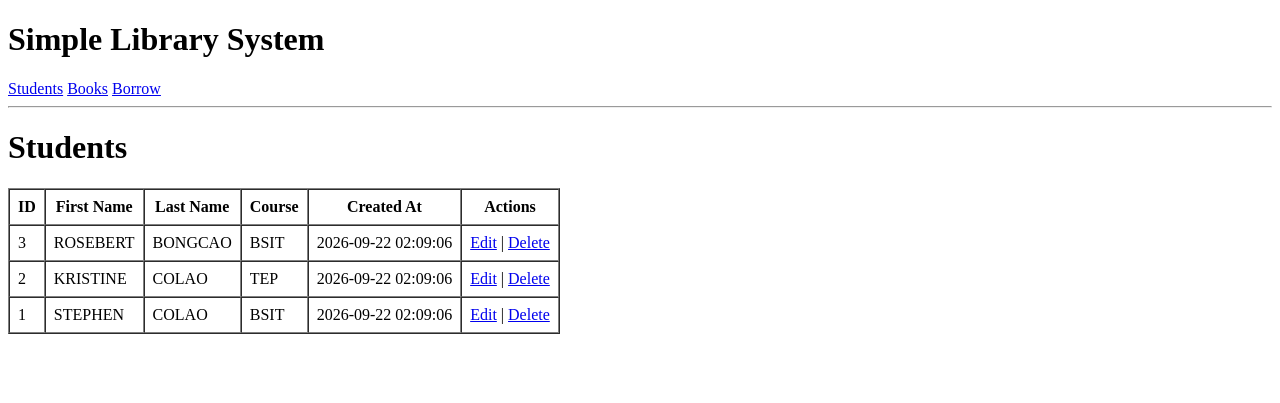
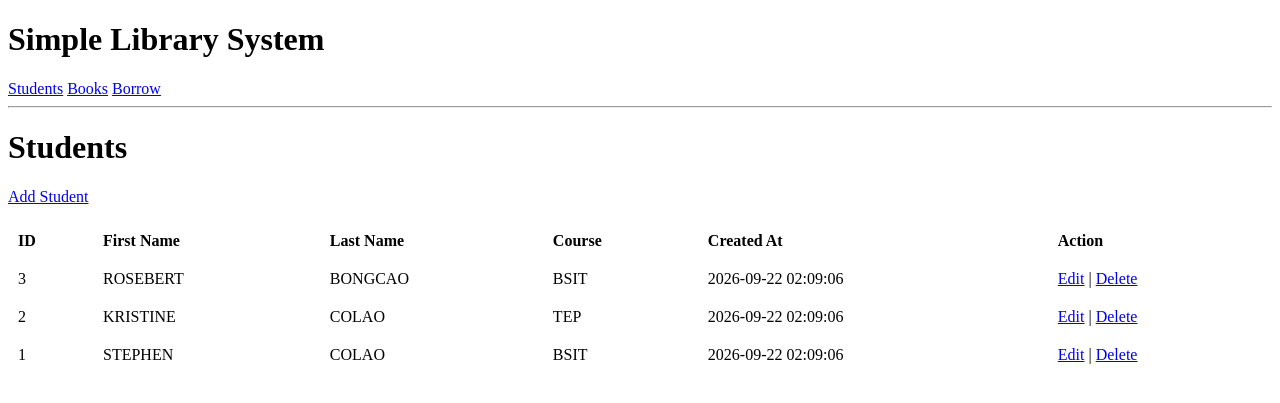
Before and after one commit to Stephencolao0303/IT30A, a PHP site: page /index.php?section=students in a window 1280 px wide. Shown: the top 403 px of the page. Run offline with PHP 8.4, Linux system fonts and the light colour scheme; data comes from the database, SQL or seed files in the repository.

Commit message:
Added student databases

```diff
--- a/it30a_library_db/index.php
+++ b/it30a_library_db/index.php
@@ -1,7 +1,7 @@
 <?php
 // Database Connection
 $host = 'localhost';
-$db = 'it30a_library_db';
+$db = 'it30A_library_db';
 $user = 'root';
 $pass = '';
 $charset = 'utf8mb4';
@@ -27,7 +27,34 @@ session_start();
 $section = $_GET['section'] ?? 'students';
 
 // CRUD Operations
-$actions = $_GET['action'] ?? '';
+$action = $_GET['action'] ?? '';
+
+
+//--------------------------------------------------------
+// Add Student
+//--------------------------------------------------------
+
+if ($_SERVER['REQUEST_METHOD'] === 'POST') {
+
+    $student_first_name = $_POST['student_first_name'] ?? '';
+    $student_last_name = $_POST['student_last_name'] ?? '';
+    $student_course = $_POST['student_course'] ?? '';
+
+    $stmt = $pdo->prepare("
+        INSERT INTO student
+        (student_first_name, student_last_name, student_course)
+        VALUES (?, ?, ?)
+    ");
+
+    $stmt->execute([
+        $student_first_name,
+        $student_last_name,
+        $student_course
+    ]);
+
+    header("Location: index.php?section=students");
+    exit;
+}
 
 
 //--------------------------------------------------------
@@ -54,6 +81,25 @@ if ($section === 'students') {
     <meta charset="UTF-8">
     <meta name="viewport" content="width=device-width, initial-scale=1.0">
     <title>Library System</title>
+
+    <style>
+        table {
+            border-collapse: collapse;
+            width: 100%;
+        }
+
+        th,
+        td {
+            border: none;
+            padding: 10px;
+            text-align: left;
+        }
+
+        th {
+            font-weight: bold;
+        }
+    </style>
+
 </head>
 
 <body>
@@ -72,7 +118,58 @@ if ($section === 'students') {
 
         <h1>Students</h1>
 
-        <table border="1" cellpadding="8" cellspacing="0">
+        <p>
+            <a href="index.php?section=students&action=create">
+                Add Student
+            </a>
+        </p>
+
+        <?php if ($action === 'create'): ?>
+
+            <h2>Add student</h2>
+
+            <form method="POST">
+
+                <p>
+                    <label>First Name</label>
+                    <br>
+                    <input type="text"
+                           name="student_first_name"
+                           required
+                    />
+                </p>
+
+                <p>
+                    <label>Last Name</label>
+                    <br>
+                    <input type="text"
+                           name="student_last_name"
+                           required
+                    />
+                </p>
+
+                <p>
+                    <label>Course</label>
+                    <br>
+                    <input type="text"
+                           name="student_course"
+                           required
+                    />
+                </p>
+
+                <button type="submit">
+                    Save
+                </button>
+
+                <a href="index.php?section=students">
+                    Cancel
+                </a>
+
+            </form>
+
+        <?php else: ?>
+
+            <table>
 
                 <thead>
                     <tr>
@@ -81,7 +178,7 @@ if ($section === 'students') {
                         <th>Last Name</th>
                         <th>Course</th>
                         <th>Created At</th>
-                    <th>Actions</th>
+                        <th>Action</th>
                     </tr>
                 </thead>
 
@@ -90,7 +187,6 @@ if ($section === 'students') {
                     <?php foreach ($students as $student): ?>
 
                         <tr>
-
                             <td>
                                 <?= htmlspecialchars($student['student_id']) ?>
                             </td>
@@ -116,7 +212,6 @@ if ($section === 'students') {
                                 |
                                 <a href="#">Delete</a>
                             </td>
-
                         </tr>
 
                     <?php endforeach; ?>
@@ -124,6 +219,8 @@ if ($section === 'students') {
                 </tbody>
 
             </table>
+
+        <?php endif; ?>
 
     <?php endif; ?>
 
```
Lines whose indentation alone changed are shown as unchanged.
